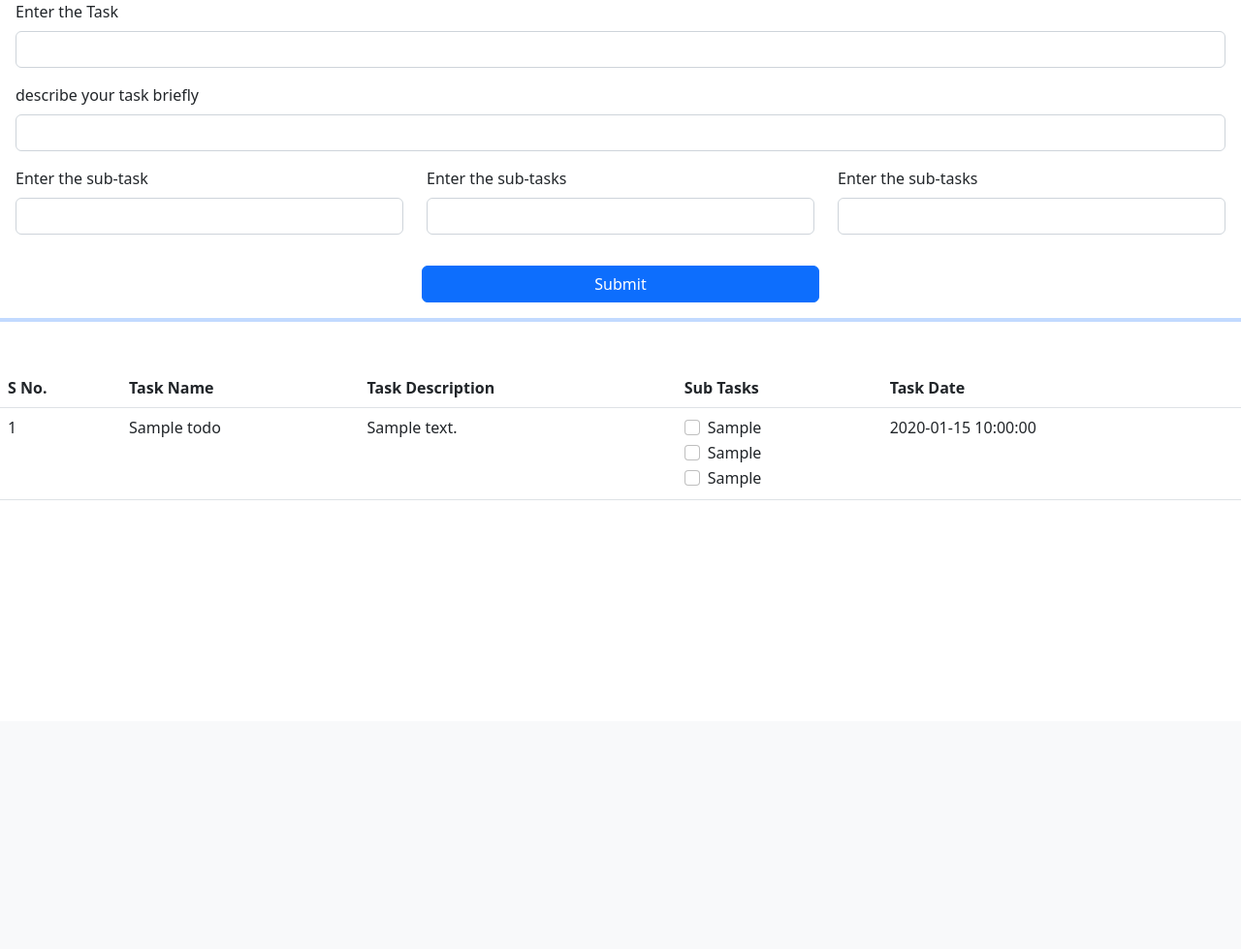
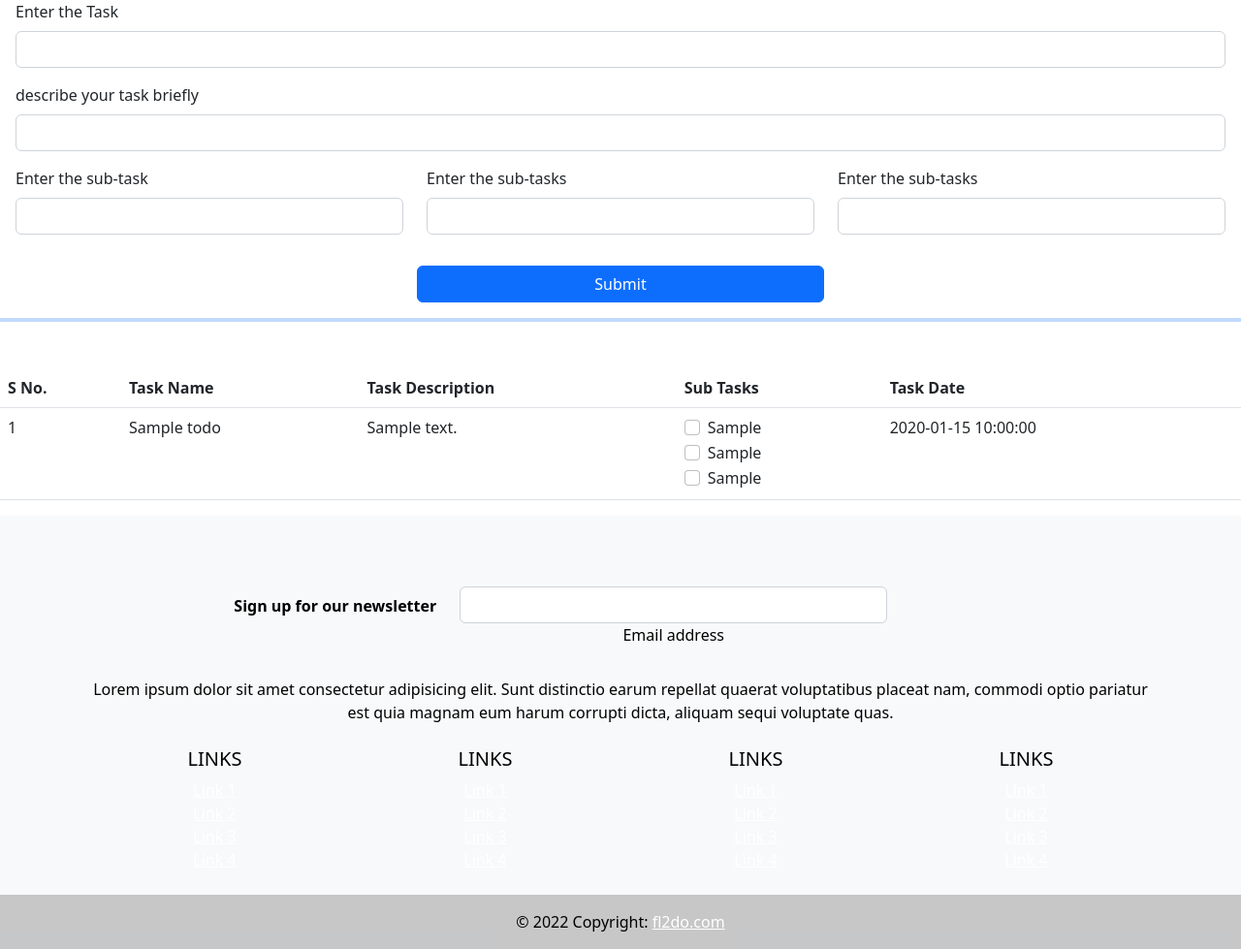
Before and after one commit to Vishakh2012/fl2do, a Flask app: page / in a window 1280 px wide. Shown: the part 56-1035 px from the top of the page at 97% size. Before the commit the page ends 572 px from the top, so only its background shows below. Run offline with Flask 3, Linux system fonts and the light colour scheme; tables that the repository leaves empty hold one stand-in row (values such as "Sample post").

Commit message:
FEAT:
- Add base.html file
- Add footer to base.html
- Remove previous content from index.html
- Add table to the index.html content block
- Add nav-bar block to the base.html

Test:

- Run the test on the terminal
- Check the site on local host
- Running successfully:Wq

```diff
--- /dev/null
+++ b/templates/base.html
@@ -0,0 +1,249 @@
+<!DOCTYPE html>
+<html lang="en">
+<head>
+{% block head %}
+<meta charset="UTF-8">
+<meta http-equiv="X-UA-Compatible" content="IE=edge">
+<meta name="viewport" content="width=device-width, initial-scale=1.0">
+<title>{% block title %} {% endblock title %}</title>
+<!-- CSS only -->
+<link href="https://cdn.jsdelivr.net/npm/bootstrap@5.2.2/dist/css/bootstrap.min.css" rel="stylesheet" integrity="sha384-Zenh87qX5JnK2Jl0vWa8Ck2rdkQ2Bzep5IDxbcnCeuOxjzrPF/et3URy9Bv1WTRi" crossorigin="anonymous">
+<!-- JavaScript Bundle with Popper -->
+<script src="https://cdn.jsdelivr.net/npm/bootstrap@5.2.2/dist/js/bootstrap.bundle.min.js" integrity="sha384-OERcA2EqjJCMA+/3y+gxIOqMEjwtxJY7qPCqsdltbNJuaOe923+mo//f6V8Qbsw3" crossorigin="anonymous"></script>
+<script src="static/index.js"></script>
+{% endblock head %}
+</head>
+<body>
+ <!-- navbar -->
+   <div id="nav-bar">
+    {% block navbar %}
+    <nav class="navbar navbar-expand-lg bg-light">
+        <div class="container-fluid">
+          <a class="navbar-brand" href="#">fl2do</a>
+          <button class="navbar-toggler" type="button" data-bs-toggle="collapse" data-bs-target="#navbarSupportedContent" aria-controls="navbarSupportedContent" aria-expanded="false" aria-label="Toggle navigation">
+            <span class="navbar-toggler-icon"></span>
+          </button>
+          <div class="collapse navbar-collapse" id="navbarSupportedContent">
+            <ul class="navbar-nav me-auto mb-2 mb-lg-0">
+              <li class="nav-item">
+                <a class="nav-link active" aria-current="page" href="#">Home</a>
+              </li>
+              <li class="nav-item">
+                <a class="nav-link" href="#">Blog</a>
+              </li>
+              <li class="nav-item dropdown">
+                <a class="nav-link dropdown-toggle" href="#" role="button" data-bs-toggle="dropdown" aria-expanded="false">
+                  About Us
+                </a>
+                <ul class="dropdown-menu">
+                  <li><a class="dropdown-item" href="#">Team</a></li>
+                  <li><a class="dropdown-item" href="#">Our Mission</a></li>
+                </ul>
+              </li>
+            </ul>
+            <form class="d-flex" role="search">
+              <input class="form-control me-2 fw-semibold" type="search" placeholder="Search" aria-label="Search">
+              <button class="btn btn-outline-primary" type="submit">Search</button>
+            </form>
+          </div>
+        </div>
+      </nav>
+   {% endblock navbar %}
+</div>
+<!-- content -->
+   <div id="content">
+       {% block content %}
+       {% endblock content %}
+   </div>
+   <!-- footer -->
+
+       <!-- Footer -->
+   <footer class="bg-light text-center text-black">
+    {% block footer %}
+    <!-- Grid container -->
+    <div class="container p-4">
+      <!-- Section: Social media -->
+      <section class="mb-4">
+        <!-- Facebook -->
+        <a class="btn btn-outline-light btn-floating m-1" href="#!" role="button"
+          ><i class="fab fa-facebook-f"></i
+        ></a>
+
+        <!-- Twitter -->
+        <a class="btn btn-outline-light btn-floating m-1" href="#!" role="button"
+          ><i class="fab fa-twitter"></i
+        ></a>
+
+        <!-- Google -->
+        <a class="btn btn-outline-light btn-floating m-1" href="#!" role="button"
+          ><i class="fab fa-google"></i
+        ></a>
+
+        <!-- Instagram -->
+        <a class="btn btn-outline-light btn-floating m-1" href="#!" role="button"
+          ><i class="fab fa-instagram"></i
+        ></a>
+
+        <!-- Linkedin -->
+        <a class="btn btn-outline-light btn-floating m-1" href="#!" role="button"
+          ><i class="fab fa-linkedin-in"></i
+        ></a>
+
+        <!-- Github -->
+        <a class="btn btn-outline-light btn-floating m-1" href="#!" role="button"
+          ><i class="fab fa-github"></i
+        ></a>
+      </section>
+      <!-- Section: Social media -->
+
+      <!-- Section: Form -->
+      <section class="">
+        <form action="">
+          <!--Grid row-->
+          <div class="row d-flex justify-content-center">
+            <!--Grid column-->
+            <div class="col-auto">
+              <p class="pt-2">
+                <strong>Sign up for our newsletter</strong>
+              </p>
+            </div>
+            <!--Grid column-->
+
+            <!--Grid column-->
+            <div class="col-md-5 col-12">
+              <!-- Email input -->
+              <div class="form-outline form-white mb-4">
+                <input type="email" id="form5Example21" class="form-control" />
+                <label class="form-label" for="form5Example21">Email address</label>
+              </div>
+            </div>
+            <!--Grid column-->
+
+            <!--Grid column-->
+            <div class="col-auto">
+              <!-- Submit button -->
+              <button type="submit" class="btn btn-outline-light mb-4">
+                Subscribe
+              </button>
+            </div>
+            <!--Grid column-->
+          </div>
+          <!--Grid row-->
+        </form>
+      </section>
+      <!-- Section: Form -->
+
+      <!-- Section: Text -->
+      <section class="mb-4">
+        <p>
+          Lorem ipsum dolor sit amet consectetur adipisicing elit. Sunt distinctio earum
+          repellat quaerat voluptatibus placeat nam, commodi optio pariatur est quia magnam
+          eum harum corrupti dicta, aliquam sequi voluptate quas.
+        </p>
+      </section>
+      <!-- Section: Text -->
+
+      <!-- Section: Links -->
+      <section class="">
+        <!--Grid row-->
+        <div class="row">
+          <!--Grid column-->
+          <div class="col-lg-3 col-md-6 mb-4 mb-md-0">
+            <h5 class="text-uppercase">Links</h5>
+
+            <ul class="list-unstyled mb-0">
+              <li>
+                <a href="#!" class="text-white">Link 1</a>
+              </li>
+              <li>
+                <a href="#!" class="text-white">Link 2</a>
+              </li>
+              <li>
+                <a href="#!" class="text-white">Link 3</a>
+              </li>
+              <li>
+                <a href="#!" class="text-white">Link 4</a>
+              </li>
+            </ul>
+          </div>
+          <!--Grid column-->
+
+          <!--Grid column-->
+          <div class="col-lg-3 col-md-6 mb-4 mb-md-0">
+            <h5 class="text-uppercase">Links</h5>
+
+            <ul class="list-unstyled mb-0">
+              <li>
+                <a href="#!" class="text-white">Link 1</a>
+              </li>
+              <li>
+                <a href="#!" class="text-white">Link 2</a>
+              </li>
+              <li>
+                <a href="#!" class="text-white">Link 3</a>
+              </li>
+              <li>
+                <a href="#!" class="text-white">Link 4</a>
+              </li>
+            </ul>
+          </div>
+          <!--Grid column-->
+
+          <!--Grid column-->
+          <div class="col-lg-3 col-md-6 mb-4 mb-md-0">
+            <h5 class="text-uppercase">Links</h5>
+
+            <ul class="list-unstyled mb-0">
+              <li>
+                <a href="#!" class="text-white">Link 1</a>
+              </li>
+              <li>
+                <a href="#!" class="text-white">Link 2</a>
+              </li>
+              <li>
+                <a href="#!" class="text-white">Link 3</a>
+              </li>
+              <li>
+                <a href="#!" class="text-white">Link 4</a>
+              </li>
+            </ul>
+          </div>
+          <!--Grid column-->
+
+          <!--Grid column-->
+          <div class="col-lg-3 col-md-6 mb-4 mb-md-0">
+            <h5 class="text-uppercase">Links</h5>
+
+            <ul class="list-unstyled mb-0">
+              <li>
+                <a href="#!" class="text-white">Link 1</a>
+              </li>
+              <li>
+                <a href="#!" class="text-white">Link 2</a>
+              </li>
+              <li>
+                <a href="#!" class="text-white">Link 3</a>
+              </li>
+              <li>
+                <a href="#!" class="text-white">Link 4</a>
+              </li>
+            </ul>
+          </div>
+          <!--Grid column-->
+        </div>
+        <!--Grid row-->
+      </section>
+      <!-- Section: Links -->
+    </div>
+    <!-- Grid container -->
+
+    <!-- Copyright -->
+    <div class="text-center p-3" style="background-color: rgba(0, 0, 0, 0.2);">
+      © 2022 Copyright:
+      <a class="text-white" href="/index.html">fl2do.com</a>
+    </div>
+    <!-- Copyright -->
+    {% endblock footer %}
+</footer>
+</body>
+</html>
--- a/templates/index.html
+++ b/templates/index.html
@@ -1,49 +1,11 @@
-<!DOCTYPE html>
-<html lang="en">
-<head>
-    <meta charset="UTF-8">
-    <meta http-equiv="X-UA-Compatible" content="IE=edge">
-    <meta name="viewport" content="width=device-width, initial-scale=1.0">
-    <title>fl2do</title>
-    <!-- CSS only -->
-<link href="https://cdn.jsdelivr.net/npm/bootstrap@5.2.2/dist/css/bootstrap.min.css" rel="stylesheet" integrity="sha384-Zenh87qX5JnK2Jl0vWa8Ck2rdkQ2Bzep5IDxbcnCeuOxjzrPF/et3URy9Bv1WTRi" crossorigin="anonymous">
-<!-- JavaScript Bundle with Popper -->
-<script src="https://cdn.jsdelivr.net/npm/bootstrap@5.2.2/dist/js/bootstrap.bundle.min.js" integrity="sha384-OERcA2EqjJCMA+/3y+gxIOqMEjwtxJY7qPCqsdltbNJuaOe923+mo//f6V8Qbsw3" crossorigin="anonymous"></script>
-
-</head>
-<body>
-    <!-- navbar -->
-    <nav class="navbar navbar-expand-lg bg-light">
-        <div class="container-fluid">
-          <a class="navbar-brand" href="#">fl2do</a>
-          <button class="navbar-toggler" type="button" data-bs-toggle="collapse" data-bs-target="#navbarSupportedContent" aria-controls="navbarSupportedContent" aria-expanded="false" aria-label="Toggle navigation">
-            <span class="navbar-toggler-icon"></span>
-          </button>
-          <div class="collapse navbar-collapse" id="navbarSupportedContent">
-            <ul class="navbar-nav me-auto mb-2 mb-lg-0">
-              <li class="nav-item">
-                <a class="nav-link active" aria-current="page" href="#">Home</a>
-              </li>
-              <li class="nav-item">
-                <a class="nav-link" href="#">Blog</a>
-              </li>
-              <li class="nav-item dropdown">
-                <a class="nav-link dropdown-toggle" href="#" role="button" data-bs-toggle="dropdown" aria-expanded="false">
-                  About Us
-                </a>
-                <ul class="dropdown-menu">
-                  <li><a class="dropdown-item" href="#">Team</a></li>
-                  <li><a class="dropdown-item" href="#">Our Mission</a></li>
-                </ul>
-              </li>
-            </ul>
-            <form class="d-flex" role="search">
-              <input class="form-control me-2 fw-semibold" type="search" placeholder="Search" aria-label="Search">
-              <button class="btn btn-outline-primary" type="submit">Search</button>
-            </form>
-          </div>
-        </div>
-      </nav>
+{% extends 'base.html' %}
+{% block title %}
+    home page
+{% endblock title %}
+{% block head %}
+    {{ super() }}
+{% endblock head %}
+{% block content %}
     <!-- form -->
     <form class="mx-3" method="post" action="update/">
         <!-- task name -->
@@ -88,7 +50,6 @@
             <div class="col"></div>
         </div>
     </form>
-
     <hr class="border border-primary border-2 opacity-25">
     <!-- to-do list table -->
     <table class="table table-hover mt-5">
@@ -110,23 +71,26 @@
               <td>{{task.task_desc}}</td>
               <!-- sub task cell for the row -->
               <td>
+                <form action="/delete" method="post" id = "x">
+
                   <div class="form-check">
-                    <input class="form-check-input" type="checkbox" name={{task.task_name}} value= 1 id="flexCheckDefault">
+                    <input class="form-check-input" type="checkbox" name={{task.sub_task1}} value= 1 id="flexCheckDefault">
                     <label class="form-check-label" for="flexCheckDefault">
                       {{task.sub_task1}}
                     </label>
                   </div>
                   <div class="form-check">
-                    <input class="form-check-input" type="checkbox" name={{task.task_name}} value= 2 id="flexCheckDefault">
+                    <input class="form-check-input" type="checkbox" name={{task.sub_task2}} value= 2 id="flexCheckDefault">
                     <label class="form-check-label" for="flexCheckDefault">
                       {{task.sub_task2}}
                     </label>
                   </div>
                   <div class="form-check">
-                    <input class="form-check-input" type="checkbox" name={{task.task_name}} value= 3 id="flexCheckDefault">
+                    <input class="form-check-input" type="checkbox" name={{task.sub_task3}} value= 3 id="flexCheckDefault">
                     <label class="form-check-label" for="flexCheckDefault">
                       {{task.sub_task3}}
                     </label>
+                </form>
                   </div>
               </td>
 
@@ -135,8 +99,9 @@
 
             </tr>
         {% endfor %}
-
         </tbody>
       </table>
-</body>
-</html>
+{% endblock content %}
+{% block footer %}
+    {{super()}}
+{% endblock footer %}
```
Also changed, not shown: static/index.js (added). Lines whose indentation alone changed are shown as unchanged.
